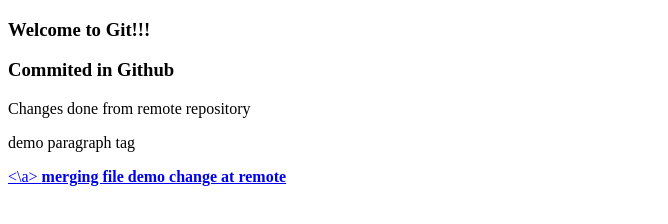
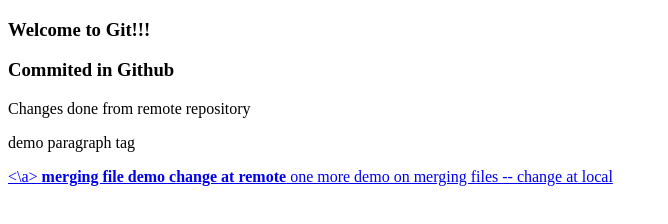
Before and after one commit to sandeepmallam/HttpsRemoteRepo, a plain HTML site: page index.html in a window 1280 px wide. Shown: the whole page, without its empty margins (0-668 px from the left). Drawn offline with Linux system fonts and the light colour scheme.

Commit message:
localrepochange

```diff
--- a/index.html
+++ b/index.html
@@ -13,5 +13,6 @@
     <p>demo paragraph tag</p>
 	<a href="link"><\a>
     <b>merging file demo change at remote</b>
+	one more demo on merging files -- change at local
 </body>
 </html>
```
